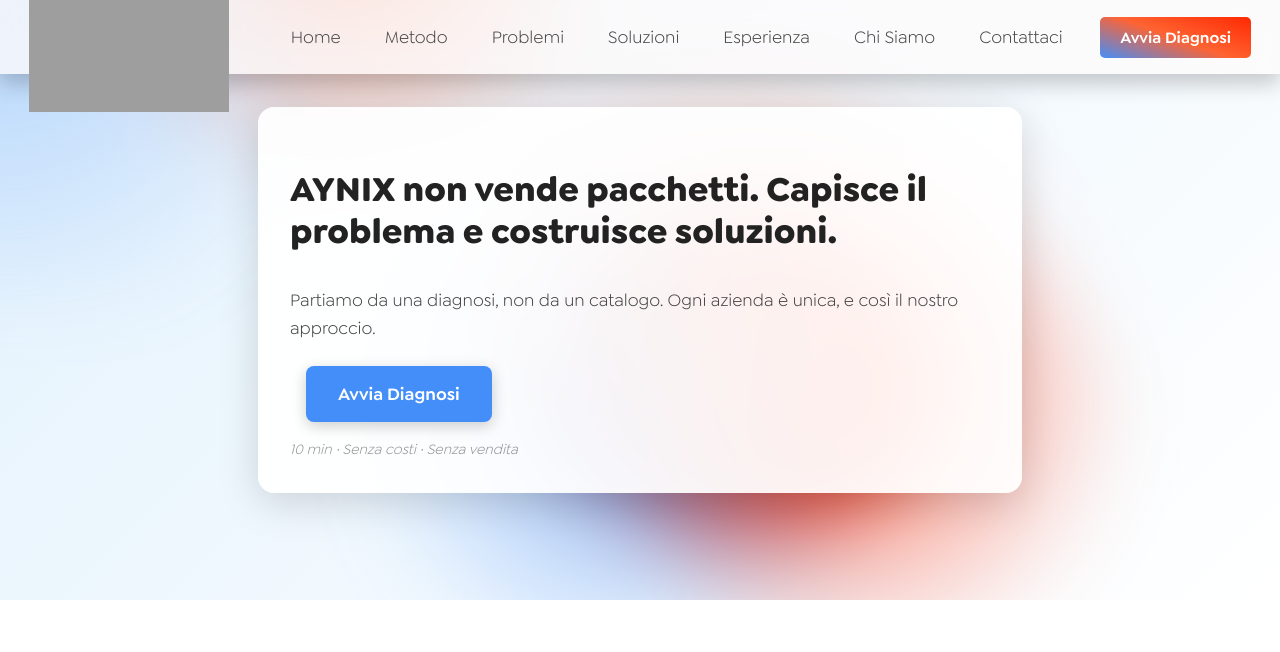
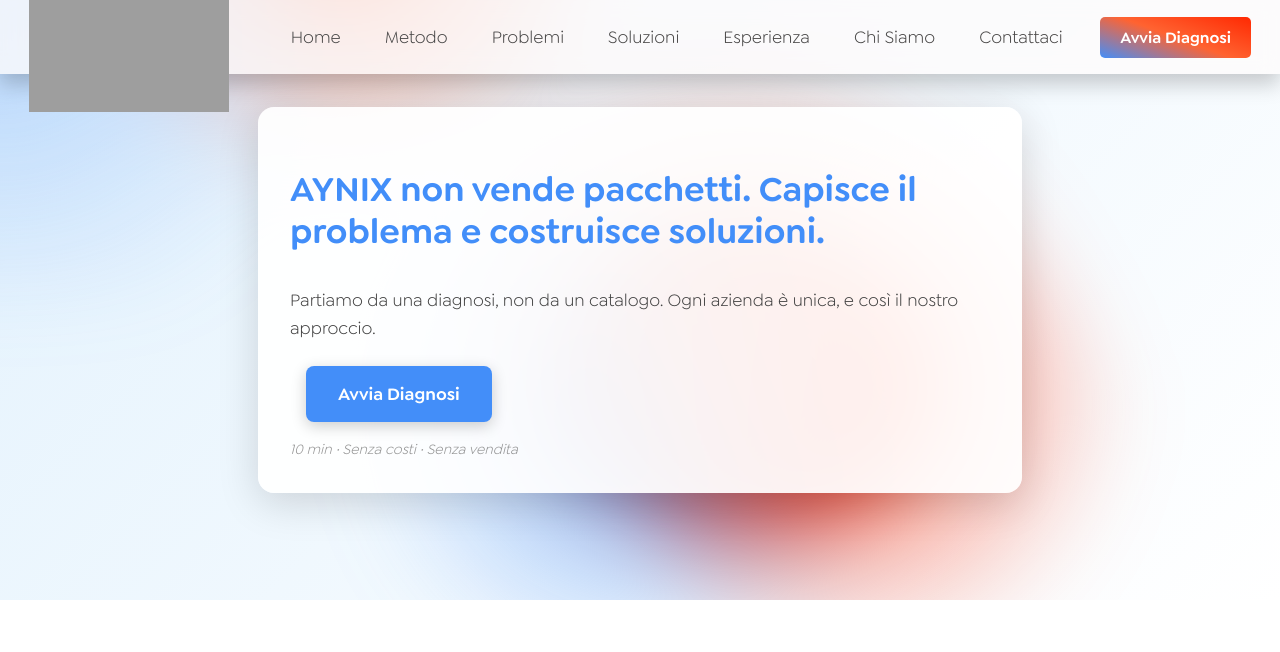
Before and after one commit to AynixTech/aynix-wordpress, a WordPress theme: template wp-content/themes/aynix/index.php in a window 1280 px wide. Shown: the top 652 px of the page. Run offline with PHP 8.4 and a stand-in for WordPress, Linux system fonts and the light colour scheme; the site name, menu and one post (Sample post) are stand-ins, and other content is empty; grey boxes are pictures that could not be loaded.

Commit message:
fix color

```diff
--- a/wp-content/themes/aynix/assets/css/homepage.css
+++ b/wp-content/themes/aynix/assets/css/homepage.css
@@ -49,9 +49,9 @@
 
     h1 {
         font-size: 2.2rem;
-        font-weight: 700;
+        font-weight: 600;
         line-height: 1.2;
-        color: #222;
+        color: #428EF9;
         margin-bottom: 1rem;
     }
 
```
